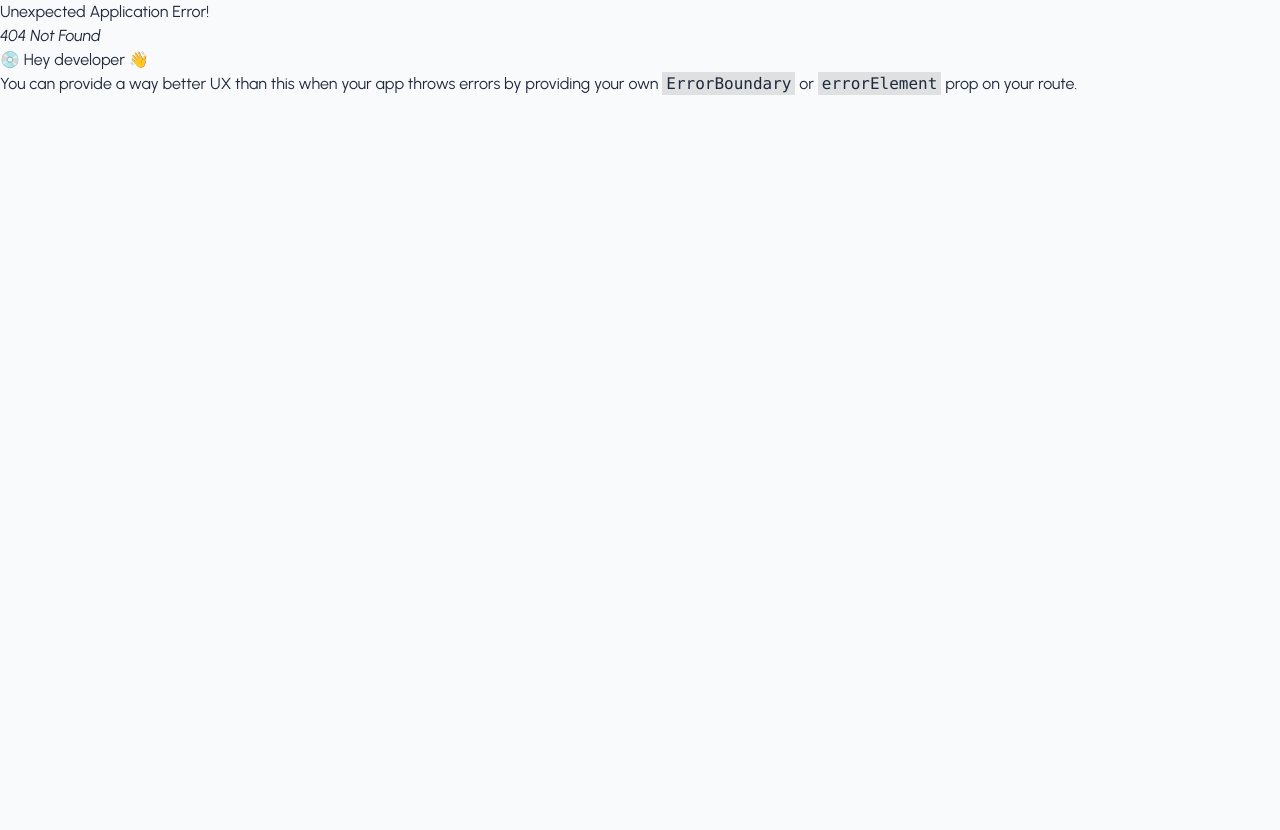
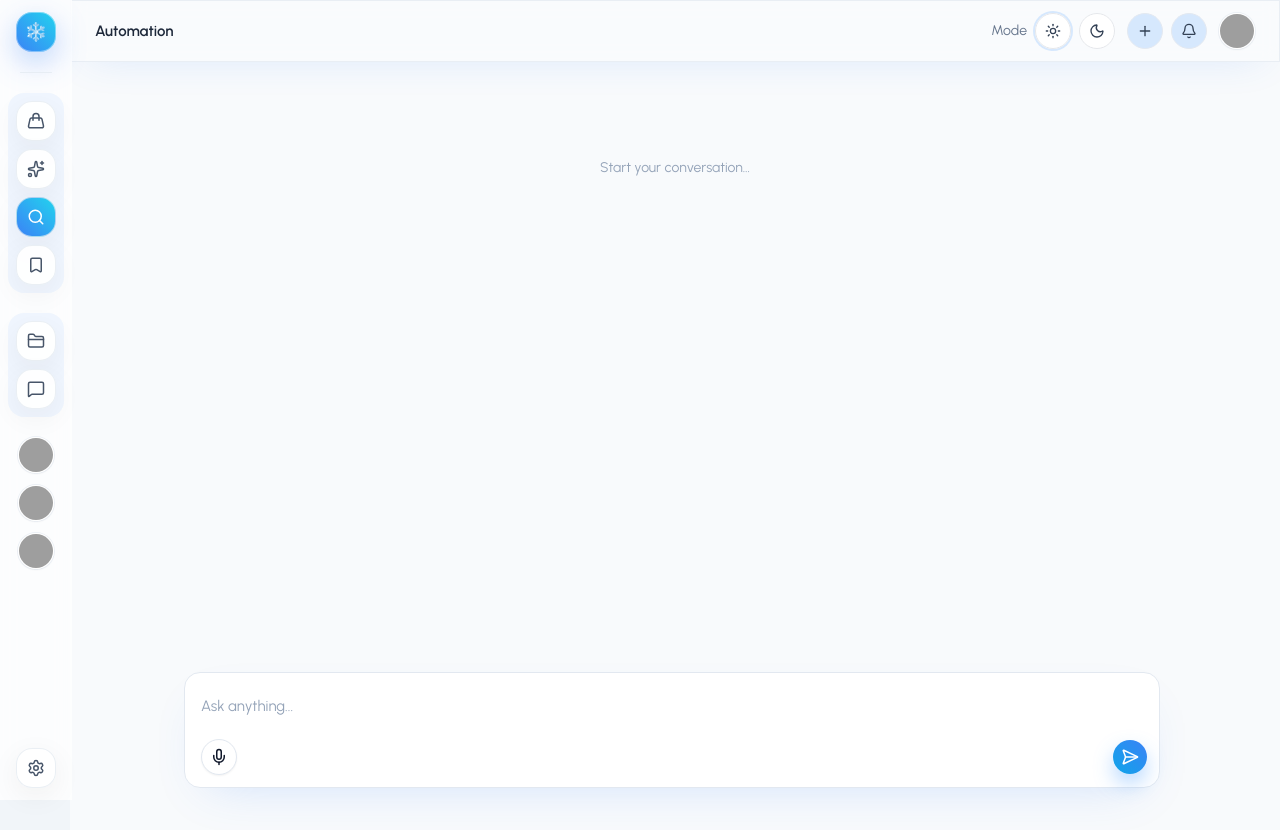
Before and after one commit to premdev8889/twin, a React (Vite) app: page /authors/1/chat in a window 1280 px wide. Before the commit this address had no page. Shown: the top 830 px of the page. Before the commit the page ends 800 px from the top, so only its background shows below. Built offline with nearby package versions, Linux system fonts and the light colour scheme; grey boxes are pictures that could not be loaded.

Commit message:
author chat create

```diff
--- a/src/main.tsx
+++ b/src/main.tsx
@@ -7,6 +7,7 @@ import Home from "./pages/Home";
 import Chat from "./pages/Chat";
 import TwinDetailPage from "./pages/TwinDetailPage";
 import AuthorDetail from "./pages/AuthorDetail";
+import AuthorChat from "./pages/AuthorChat";
 
 
 const router = createBrowserRouter([
@@ -15,10 +16,11 @@ const router = createBrowserRouter([
     element: <App />,
     children: [
       { index: true, element: <Home /> },
-      { path: "author/:authorSlug", element: <Home key="author" /> },   // Home with avatar
+      { path: "author/:authorSlug", element: <Home key="author" /> },
       { path: "chat", element: <Chat /> },
       { path: "twin/:slug", element: <TwinDetailPage /> },
-      { path: "authors/:authorSlug", element: <AuthorDetail /> },       // Author detail page
+      { path: "authors/:authorSlug", element: <AuthorDetail /> },
+      { path: "authors/:authorSlug/chat", element: <AuthorChat /> },
     ],
   },
 ]);
--- /dev/null
+++ b/src/pages/AuthorChat.tsx
@@ -0,0 +1,150 @@
+// src/pages/AuthorChat.tsx
+import { useEffect, useMemo, useState } from "react";
+import { useParams, useSearchParams } from "react-router-dom";
+import { Mic, SendHorizontal, ThumbsUp, ThumbsDown, RotateCcw, Copy, Upload, SquarePen } from "lucide-react";
+
+export default function AuthorChat() {
+  const { authorSlug } = useParams();
+  const [search] = useSearchParams();
+  const initialQ = search.get("q") || "";
+
+  // Map your authors (same slugs as Home/AuthorDetail)
+  const profiles: Record<string, { name: string; avatar: string }> = {
+    "noah-carter": { name: "Noah Carter", avatar: "https://i.pravatar.cc/200?img=12" },
+    "jordan-blake": { name: "Jordan Blake", avatar: "https://i.pravatar.cc/200?img=32" },
+    "riley-taylor": { name: "Riley Taylor", avatar: "https://i.pravatar.cc/200?img=49" },
+  };
+
+  const author = useMemo(() => (authorSlug ? profiles[authorSlug] : undefined), [authorSlug]);
+
+  const [input, setInput] = useState(initialQ);
+  const [messages, setMessages] = useState<{ role: "user" | "assistant"; content: string }[]>([]);
+
+  useEffect(() => {
+    if (initialQ) {
+      // Prefill first user msg with query param
+      setMessages([{ role: "user", content: initialQ }]);
+    }
+  }, [initialQ]);
+
+  const sendMsg = () => {
+    const text = input.trim();
+    if (!text) return;
+    setMessages((m) => [...m, { role: "user", content: text }]);
+
+    // fake assistant response for UI
+    setTimeout(() => {
+      setMessages((m) => [
+        ...m,
+        {
+          role: "assistant",
+          content:
+            "Here's an expanded, richer version with more depth, tools, and a touch of creative sparkle ✨\nHere are some creative ideas you can explore…",
+        },
+      ]);
+    }, 300);
+
+    setInput("");
+  };
+
+  return (
+    <div className="min-h-screen bg-slate-50 text-slate-900 dark:bg-slate-950 dark:text-slate-100">
+      <div className="mx-auto max-w-5xl px-3 sm:px-6 py-4">
+        {/* Top bar */}
+
+        {/* Messages area */}
+        <div className="min-h-[58vh] pb-[120px]">
+          {" "}
+          {/* padding bottom for fixed input */}
+          {messages.map((m, idx) => (
+            <>
+              <div
+                key={idx}
+                className={`mb-4 flex ${m.role === "user" ? "justify-end" : "justify-start"}`}
+              >
+                <div
+                  className={`max-w-[100%] w-fit rounded-2xl p-4 shadow-sm ${
+                    m.role === "user"
+                      ? "bg-white text-slate-800 rounded-br-sm"
+                      : "bg-white text-slate-800 rounded-bl-sm"
+                  }`}
+                >
+                  {m.role === "assistant" && (
+                    <div className="flex items-center gap-2 mb-2">
+                      {/* ✅ Author Avatar */}
+                      <img
+                        src={author?.avatar || "/assets/ai.gif"}
+                        alt={author?.name || "AI"}
+                        className="h-6 w-6 rounded-full object-cover border border-slate-200"
+                      />
+                      <div className="text-xs font-medium text-sky-600">
+                        {author?.name || "Response"}
+                      </div>
+                    </div>
+                  )}
+
+                  {/* Message text */}
+                  <div className="whitespace-pre-wrap text-[14px] leading-6">{m.content}</div>
+
+                  {/* Assistant actions */}
+                </div>
+              </div>
+              {m.role === "assistant" && (
+                <div className="mt-2 flex items-center gap-3 text-slate-400">
+                  <button title="Copy">
+                    <Copy size={16} />
+                  </button>
+                  <button title="Like">
+                    <ThumbsUp size={16} />
+                  </button>
+                  <button title="Dislike">
+                    <ThumbsDown size={16} />
+                  </button>
+                  <button title="upload">
+                    <Upload size={16} />
+                  </button>
+                  <button title="Retry">
+                    <RotateCcw size={16} />
+                  </button>
+                  <button title="Retry">
+                    <SquarePen size={16} />
+                  </button>
+                </div>
+              )}
+            </>
+          ))}
+          {!messages.length && (
+            <div className="text-center text-sm text-slate-400 mt-20">Start your conversation…</div>
+          )}
+        </div>
+
+        {/* Input box */}
+        {/* ✅ Fixed bottom input box */}
+        <div className="fixed bottom-0 left-8 w-full    ">
+          <div className="mx-auto max-w-5xl px-3 sm:px-6 py-3">
+            <div className="rounded-2xl border border-slate-200 bg-white p-3 pl-4 pr-3 shadow-[0_18px_50px_-25px_rgba(59,130,246,0.25)] dark:border-slate-700 dark:bg-slate-900/60">
+              <input
+                className="w-full bg-transparent py-2.5 text-[15px] outline-none placeholder:text-slate-400"
+                placeholder="Ask anything..."
+                value={input}
+                onChange={(e) => setInput(e.target.value)}
+                onKeyDown={(e) => e.key === "Enter" && sendMsg()}
+              />
+              <div className="mt-3 flex items-center justify-between">
+                <button className="grid place-items-center rounded-full border border-slate-200 bg-white p-2 shadow-sm dark:border-slate-700 dark:bg-slate-800/70">
+                  <Mic size={18} />
+                </button>
+                <button
+                  onClick={sendMsg}
+                  className="grid place-items-center rounded-full bg-gradient-to-tr from-sky-500 to-blue-500 p-2 text-white shadow-[0_10px_20px_rgba(56,149,255,.35)] hover:from-sky-600 hover:to-blue-600"
+                >
+                  <SendHorizontal size={18} strokeWidth={2} />
+                </button>
+              </div>
+            </div>
+          </div>
+        </div>
+      </div>
+    </div>
+  );
+}
--- a/src/pages/Home.tsx
+++ b/src/pages/Home.tsx
@@ -3,6 +3,7 @@ import { useEffect, useMemo, useState } from "react";
 import { Mic, SendHorizontal } from "lucide-react";
 import { useNavigate, useParams } from "react-router-dom";
 import CardProduct from "../components/ui/CardProduct";
+
 
 export default function Home() {
   const { authorSlug } = useParams();
@@ -38,9 +39,15 @@ export default function Home() {
   }, []);
 
   const goChat = () => {
-    const q = query.trim() || placeholders[pi].replace(/\.\.\.$/, "");
+  const q = query.trim() || placeholders[pi].replace(/\.\.\.$/, "");
+  if (authorSlug) {
+    // ✅ author context me ho —> Author Chat
+    nav(`/authors/${authorSlug}/chat?q=${encodeURIComponent(q)}`);
+  } else {
+    // normal home —> normal chat
     nav(`/chat?q=${encodeURIComponent(q)}`);
-  };
+  }
+};
 
   // 🔹 Rotating tech words in heading
   const techWords = ["Workday", "SAP", "SuccessFactors", "Salesforce", "ServiceNow"];
```
